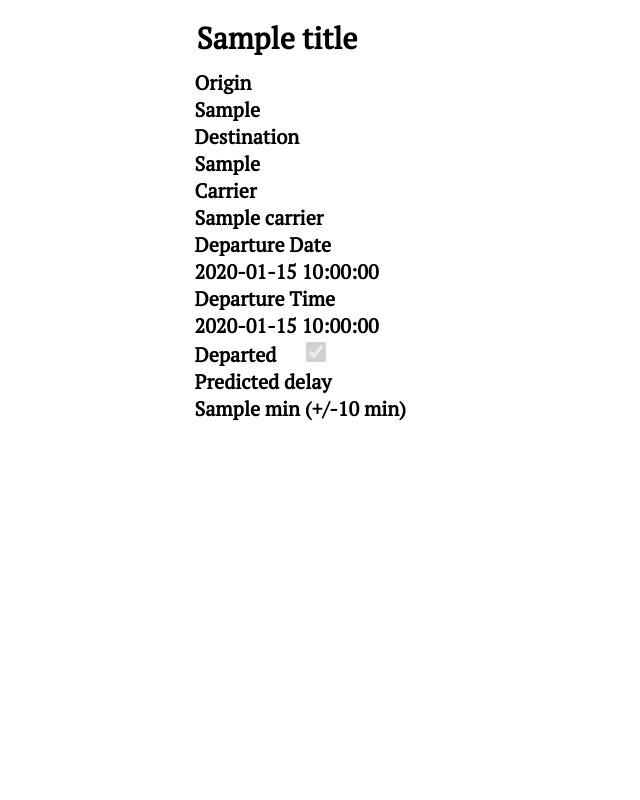
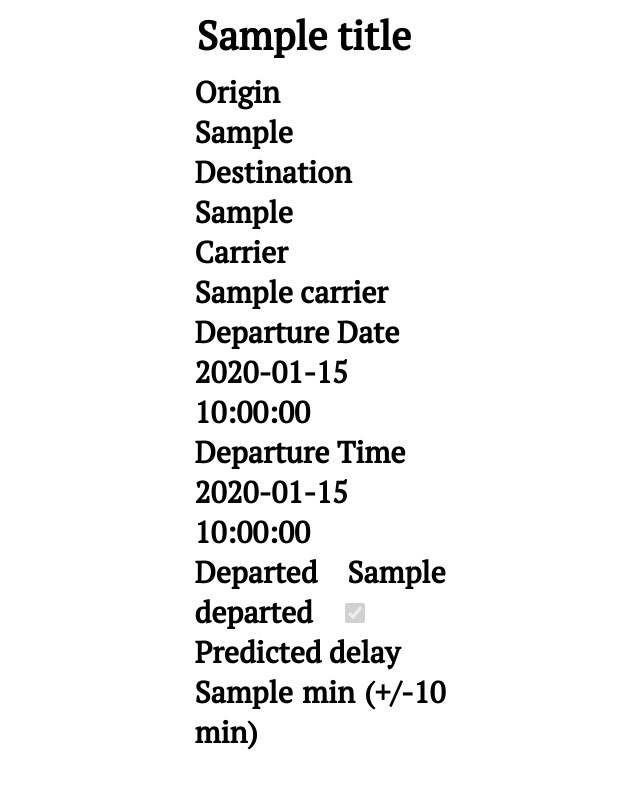
Before and after one commit to kcirtap2014/predictor-app-pmlee, a Flask app: template FLpredictorapp/templates/result.html in a window 1280 px wide. Shown: the whole page, without its empty margins (320-960 px from the left). Run offline with Flask 2, Linux system fonts and the light colour scheme; tables that the repository leaves empty hold one stand-in row (values such as "Sample post"); the template is opened without the code that fills it: values that come from a table or form of the project are taken from there, most other values are stand-ins (such as "Sample title", 1, 10 or a date in 2020); parts of the project's set-up code (start-up, migrations or seed data) failed here and were passed over; some libraries are stand-ins or nearby versions.

Commit message:
modify result.html

```diff
--- a/FLpredictorapp/templates/result.html
+++ b/FLpredictorapp/templates/result.html
@@ -10,41 +10,39 @@
          <div>{{ message }}</div>
       {% endfor %}
 
-      <form action="{{url_for("result")}}" >
+      <form action="{{url_for("result")}}" method = "post">
          <fieldset>
-            <legend style = "font-size:30px;
-            font-weight:bold; padding-top:10px;
+            <legend style = "font-size:40px;
+            font-weight:bolder;
             text-center; ">{{title}}</legend>
             {{ form.hidden_tag() }}
 
-            <div style = "font-size:20px; font-weight:bold;width:300px;">
+            <div >
                 {{ form.origin.label }}<br>
-               {{ origin_iata }}
+                <a>{{ origin_iata }}</a>
                 <br>
 
                 {{ form.dest.label }} <br>
-               {{ dest_iata }}<br>
+                <a>{{ dest_iata }}</a><br>
                 {{ form.carrier.label }} <br>
-               {{ carrier }}<br>
+                <a>{{ carrier }}</a><br>
                 {{ form.dep_day.label }}<br>
-               {{ date }}
+                <a>{{ date }}</a>
                 <br>
 
                 {{ form.dep_time.label }}<br>
-               {{ time }}
+                <a>{{ time }}</a>
                 <br>
 
                 {{ form.departed.label }}
-               {% if departed: %}
-               <input style= "padding-left: 50px"
-               type="checkbox" checked="checked" disabled />
+                {{departed}}
+                {% if departed=="True": %}
+                <input type="checkbox" checked="checked" disabled />
                 {% else: %}
-               <input  style= "padding-left: 50px;"
-               type="checkbox" checked="unchecked" disabled />
+                <input type="checkbox" checked="unchecked" disabled />
                 {% endif %}
-               <br>
-               <div style = "font-size:20px; font-weight:bold;">Predicted delay</div>
-                   {{y_pred}} min (+/-{{rmse_score_test}} min)
+                <div>Predicted delay</div>
+                    <a>{{y_pred}} min (+/-{{rmse_score_test}} min)</a>
 
             </div>
 
@@ -53,5 +51,4 @@
      </div>
     </div>
 </div>
-
 {% endblock %}
```
Also changed, not shown: FLpredictorapp/templates/index.html (+4 -3 lines), FLpredictorapp/views.py (+3 -4 lines). Lines whose indentation alone changed are shown as unchanged.
